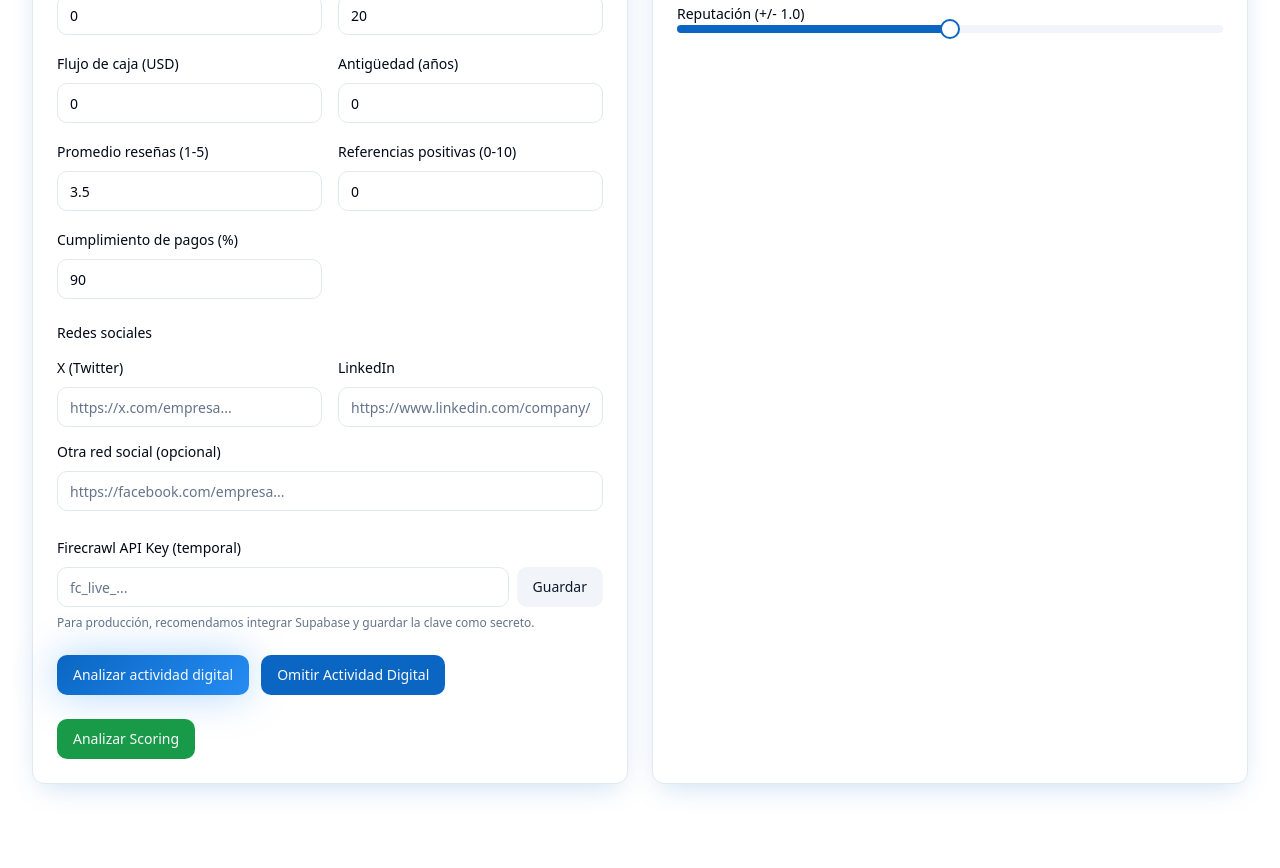
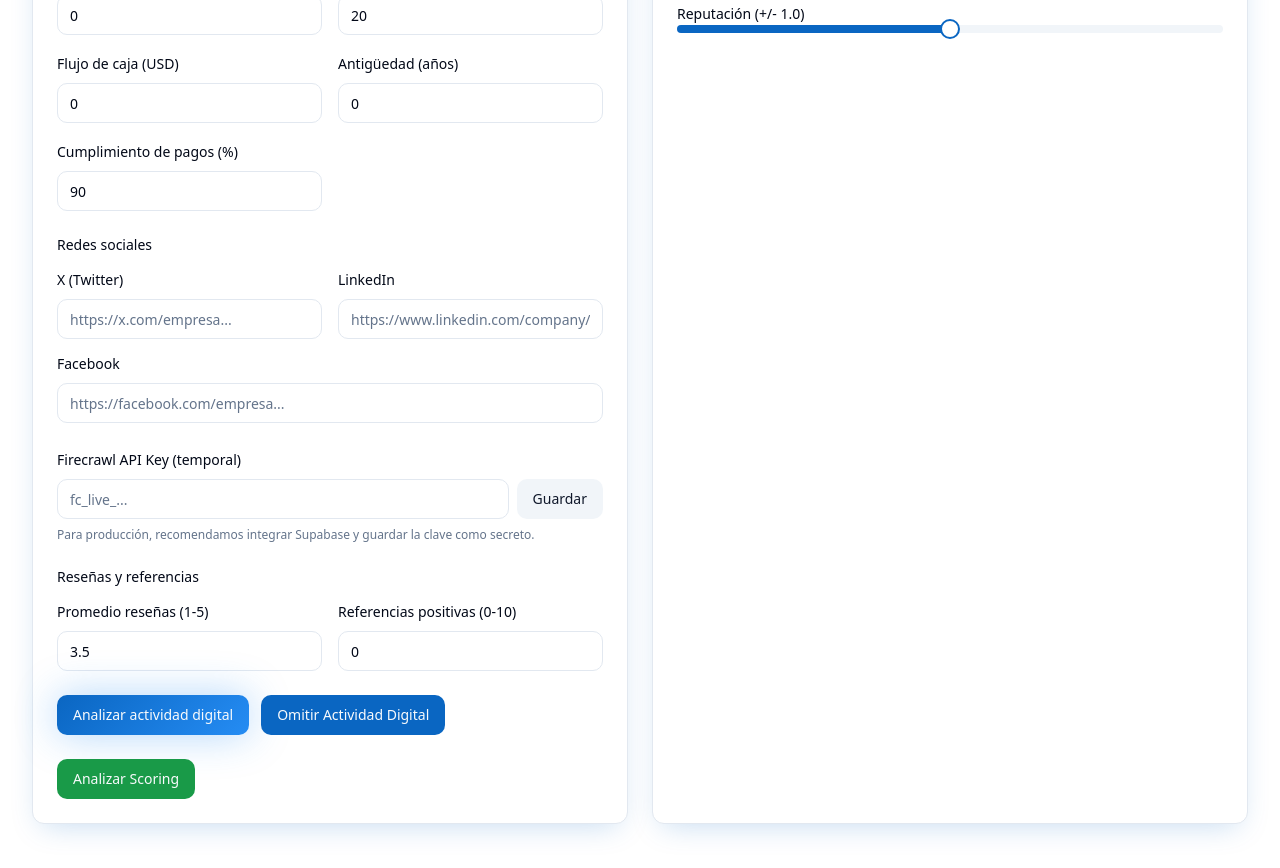
Before and after one commit to restevesd/pyme-pulse-ai, a React (Vite) app: page /evaluar in a window 1280 px wide. Shown: the part 580-1448 px from the top of the page. Built offline with nearby package versions, Linux system fonts and the light colour scheme.

Commit message:
Refactor social media fields
Change "Otra red social (opcional)" label to "Facebook". Move "Promedio reseñas" and "Referencias positivas" fields to be displayed below the Firecrawl input.

```diff
--- a/src/pages/Evaluar.tsx
+++ b/src/pages/Evaluar.tsx
@@ -285,14 +285,6 @@ export default function Evaluar() {
                   <Input id="ant" type="number" min={0} value={data.antiguedad} onChange={e => setData({ ...data, antiguedad: Number(e.target.value) })} />
                 </div>
                 <div className="space-y-2">
-                  <Label htmlFor="resenas">Promedio reseñas (1-5)</Label>
-                  <Input id="resenas" type="number" min={1} max={5} step={0.1} value={data.promedioResenas} onChange={e => setData({ ...data, promedioResenas: Number(e.target.value) })} />
-                </div>
-                <div className="space-y-2">
-                  <Label htmlFor="refs">Referencias positivas (0-10)</Label>
-                  <Input id="refs" type="number" min={0} max={10} value={data.referenciasPositivas} onChange={e => setData({ ...data, referenciasPositivas: Number(e.target.value) })} />
-                </div>
-                <div className="space-y-2">
                   <Label htmlFor="pagos">Cumplimiento de pagos (%)</Label>
                   <Input id="pagos" type="number" min={0} max={100} value={data.cumplimientoPagos} onChange={e => setData({ ...data, cumplimientoPagos: Number(e.target.value) })} />
                 </div>
@@ -312,7 +304,7 @@ export default function Evaluar() {
                 </div>
               </div>
               <div className="space-y-2">
-                <Label htmlFor="social">Otra red social (opcional)</Label>
+                <Label htmlFor="social">Facebook</Label>
                 <Input id="social" placeholder="https://facebook.com/empresa..." value={data.redSocialUrl} onChange={e => setData({ ...data, redSocialUrl: e.target.value })} />
               </div>
             </div>
@@ -324,6 +316,21 @@ export default function Evaluar() {
                 <Button variant="secondary" onClick={saveKey}>Guardar</Button>
               </div>
               <p className="text-xs text-muted-foreground">Para producción, recomendamos integrar Supabase y guardar la clave como secreto.</p>
+            </div>
+
+            {/* Reseñas y referencias debajo de Firecrawl */}
+            <div className="space-y-3">
+              <h4 className="text-sm font-medium">Reseñas y referencias</h4>
+              <div className="grid grid-cols-1 md:grid-cols-2 gap-4">
+                <div className="space-y-2">
+                  <Label htmlFor="resenas">Promedio reseñas (1-5)</Label>
+                  <Input id="resenas" type="number" min={1} max={5} step={0.1} value={data.promedioResenas} onChange={e => setData({ ...data, promedioResenas: Number(e.target.value) })} />
+                </div>
+                <div className="space-y-2">
+                  <Label htmlFor="refs">Referencias positivas (0-10)</Label>
+                  <Input id="refs" type="number" min={0} max={10} value={data.referenciasPositivas} onChange={e => setData({ ...data, referenciasPositivas: Number(e.target.value) })} />
+                </div>
+              </div>
             </div>
 
             {/* Acciones de actividad digital */}
```
